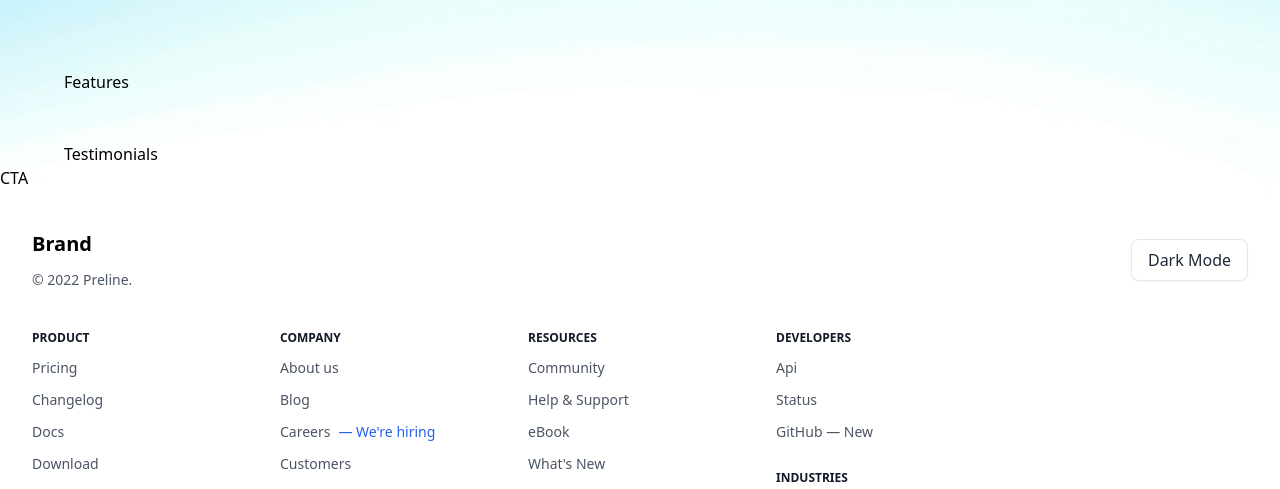
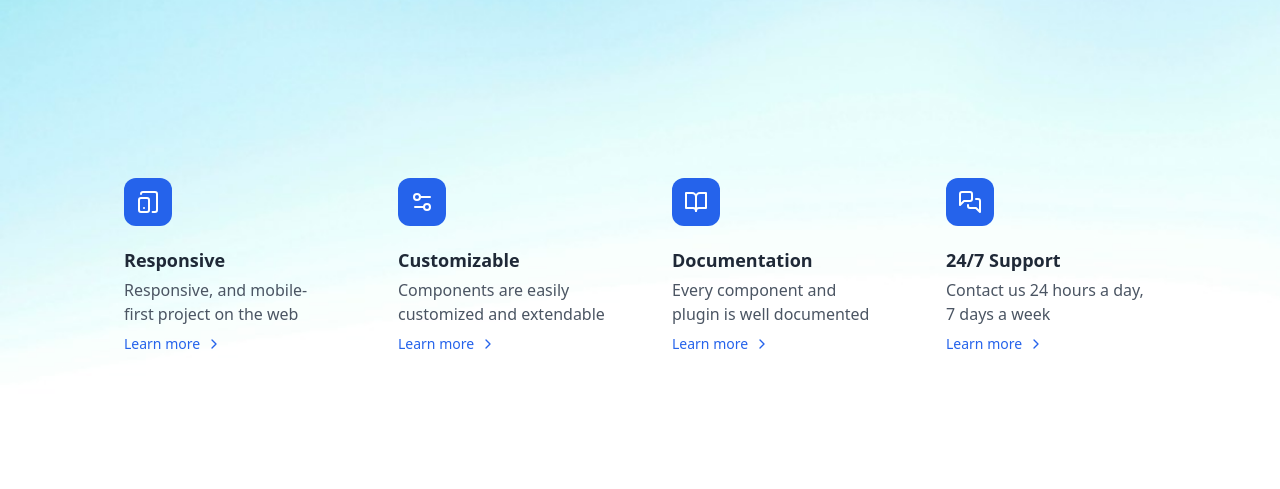
Before and after one commit to sree-r-one/asd-buddy, a React (Vite) app: page / in a window 1280 px wide. Shown: the part 627-1116 px from the top of the page. Built offline with nearby package versions, Linux system fonts and the light colour scheme.

Commit message:
added features

```diff
--- a/src/components/Features.jsx
+++ b/src/components/Features.jsx
@@ -1,7 +1,230 @@
-import React from "react";
+import React, { useState, useEffect } from "react";
 
 const Features = () => {
-  return <div>Features</div>;
+  const [isDarkMode, setIsDarkMode] = useState(false);
+
+  useEffect(() => {
+    if (isDarkMode) {
+      document.documentElement.classList.add("dark");
+    } else {
+      document.documentElement.classList.remove("dark");
+    }
+  }, [isDarkMode]);
+
+  const toggleDarkMode = () => {
+    setIsDarkMode((prevMode) => !prevMode);
+  };
+
+  return (
+    <div className="mx-auto max-w-[85rem] px-4 py-10 sm:px-6 lg:px-8 lg:py-14">
+      <div className="mb-6 flex justify-end"></div>
+
+      <div className="grid items-center gap-2 sm:grid-cols-2 lg:grid-cols-4">
+        {/* Icon Block */}
+        <a
+          className="group flex flex-col justify-center rounded-xl p-4 hover:bg-gray-50 focus:bg-gray-50 focus:outline-none md:p-7 dark:hover:bg-neutral-800 dark:focus:bg-neutral-800"
+          href="#"
+        >
+          <div className="flex size-12 items-center justify-center rounded-xl bg-blue-600">
+            <svg
+              className="size-6 shrink-0 text-white"
+              xmlns="http://www.w3.org/2000/svg"
+              width="24"
+              height="24"
+              viewBox="0 0 24 24"
+              fill="none"
+              stroke="currentColor"
+              strokeWidth="2"
+              strokeLinecap="round"
+              strokeLinejoin="round"
+            >
+              <rect width="10" height="14" x="3" y="8" rx="2" />
+              <path d="M5 4a2 2 0 0 1 2-2h12a2 2 0 0 1 2 2v16a2 2 0 0 1-2 2h-2.4" />
+              <path d="M8 18h.01" />
+            </svg>
+          </div>
+          <div className="mt-5">
+            <h3 className="text-lg font-semibold text-gray-800 group-hover:text-gray-600 dark:text-white dark:group-hover:text-gray-400">
+              Responsive
+            </h3>
+            <p className="mt-1 text-gray-600 dark:text-neutral-400">
+              Responsive, and mobile-first project on the web
+            </p>
+            <span className="mt-2 inline-flex items-center gap-x-1.5 text-sm font-medium text-blue-600 decoration-2 group-hover:underline group-focus:underline">
+              Learn more
+              <svg
+                className="size-4 shrink-0"
+                xmlns="http://www.w3.org/2000/svg"
+                width="24"
+                height="24"
+                viewBox="0 0 24 24"
+                fill="none"
+                stroke="currentColor"
+                strokeWidth="2"
+                strokeLinecap="round"
+                strokeLinejoin="round"
+              >
+                <path d="m9 18 6-6-6-6" />
+              </svg>
+            </span>
+          </div>
+        </a>
+        {/* End Icon Block */}
+
+        {/* Icon Block */}
+        <a
+          className="group flex flex-col justify-center rounded-xl p-4 hover:bg-gray-50 focus:bg-gray-50 focus:outline-none md:p-7 dark:hover:bg-neutral-800 dark:focus:bg-neutral-800"
+          href="#"
+        >
+          <div className="flex size-12 items-center justify-center rounded-xl bg-blue-600">
+            <svg
+              className="size-6 shrink-0 text-white"
+              xmlns="http://www.w3.org/2000/svg"
+              width="24"
+              height="24"
+              viewBox="0 0 24 24"
+              fill="none"
+              stroke="currentColor"
+              strokeWidth="2"
+              strokeLinecap="round"
+              strokeLinejoin="round"
+            >
+              <path d="M20 7h-9" />
+              <path d="M14 17H5" />
+              <circle cx="17" cy="17" r="3" />
+              <circle cx="7" cy="7" r="3" />
+            </svg>
+          </div>
+          <div className="mt-5">
+            <h3 className="text-lg font-semibold text-gray-800 group-hover:text-gray-600 dark:text-white dark:group-hover:text-gray-400">
+              Customizable
+            </h3>
+            <p className="mt-1 text-gray-600 dark:text-neutral-400">
+              Components are easily customized and extendable
+            </p>
+            <span className="mt-2 inline-flex items-center gap-x-1.5 text-sm font-medium text-blue-600 decoration-2 group-hover:underline group-focus:underline">
+              Learn more
+              <svg
+                className="size-4 shrink-0"
+                xmlns="http://www.w3.org/2000/svg"
+                width="24"
+                height="24"
+                viewBox="0 0 24 24"
+                fill="none"
+                stroke="currentColor"
+                strokeWidth="2"
+                strokeLinecap="round"
+                strokeLinejoin="round"
+              >
+                <path d="m9 18 6-6-6-6" />
+              </svg>
+            </span>
+          </div>
+        </a>
+        {/* End Icon Block */}
+
+        {/* Icon Block */}
+        <a
+          className="group flex flex-col justify-center rounded-xl p-4 hover:bg-gray-50 focus:bg-gray-50 focus:outline-none md:p-7 dark:hover:bg-neutral-800 dark:focus:bg-neutral-800"
+          href="#"
+        >
+          <div className="flex size-12 items-center justify-center rounded-xl bg-blue-600">
+            <svg
+              className="size-6 shrink-0 text-white"
+              xmlns="http://www.w3.org/2000/svg"
+              width="24"
+              height="24"
+              viewBox="0 0 24 24"
+              fill="none"
+              stroke="currentColor"
+              strokeWidth="2"
+              strokeLinecap="round"
+              strokeLinejoin="round"
+            >
+              <path d="M2 3h6a4 4 0 0 1 4 4v14a3 3 0 0 0-3-3H2z" />
+              <path d="M22 3h-6a4 4 0 0 0-4 4v14a3 3 0 0 1 3-3h7z" />
+            </svg>
+          </div>
+          <div className="mt-5">
+            <h3 className="text-lg font-semibold text-gray-800 group-hover:text-gray-600 dark:text-white dark:group-hover:text-gray-400">
+              Documentation
+            </h3>
+            <p className="mt-1 text-gray-600 dark:text-neutral-400">
+              Every component and plugin is well documented
+            </p>
+            <span className="mt-2 inline-flex items-center gap-x-1.5 text-sm font-medium text-blue-600 decoration-2 group-hover:underline group-focus:underline">
+              Learn more
+              <svg
+                className="size-4 shrink-0"
+                xmlns="http://www.w3.org/2000/svg"
+                width="24"
+                height="24"
+                viewBox="0 0 24 24"
+                fill="none"
+                stroke="currentColor"
+                strokeWidth="2"
+                strokeLinecap="round"
+                strokeLinejoin="round"
+              >
+                <path d="m9 18 6-6-6-6" />
+              </svg>
+            </span>
+          </div>
+        </a>
+        {/* End Icon Block */}
+
+        {/* Icon Block */}
+        <a
+          className="group flex flex-col justify-center rounded-xl p-4 hover:bg-gray-50 focus:bg-gray-50 focus:outline-none md:p-7 dark:hover:bg-neutral-800 dark:focus:bg-neutral-800"
+          href="#"
+        >
+          <div className="flex size-12 items-center justify-center rounded-xl bg-blue-600">
+            <svg
+              className="size-6 shrink-0 text-white"
+              xmlns="http://www.w3.org/2000/svg"
+              width="24"
+              height="24"
+              viewBox="0 0 24 24"
+              fill="none"
+              stroke="currentColor"
+              strokeWidth="2"
+              strokeLinecap="round"
+              strokeLinejoin="round"
+            >
+              <path d="M14 9a2 2 0 0 1-2 2H6l-4 4V4c0-1.1.9-2 2-2h8a2 2 0 0 1 2 2v5Z" />
+              <path d="M18 9h2a2 2 0 0 1 2 2v11l-4-4h-6a2 2 0 0 1-2-2v-1" />
+            </svg>
+          </div>
+          <div className="mt-5">
+            <h3 className="text-lg font-semibold text-gray-800 group-hover:text-gray-600 dark:text-white dark:group-hover:text-gray-400">
+              24/7 Support
+            </h3>
+            <p className="mt-1 text-gray-600 dark:text-neutral-400">
+              Contact us 24 hours a day, 7 days a week
+            </p>
+            <span className="mt-2 inline-flex items-center gap-x-1.5 text-sm font-medium text-blue-600 decoration-2 group-hover:underline group-focus:underline">
+              Learn more
+              <svg
+                className="size-4 shrink-0"
+                xmlns="http://www.w3.org/2000/svg"
+                width="24"
+                height="24"
+                viewBox="0 0 24 24"
+                fill="none"
+                stroke="currentColor"
+                strokeWidth="2"
+                strokeLinecap="round"
+                strokeLinejoin="round"
+              >
+                <path d="m9 18 6-6-6-6" />
+              </svg>
+            </span>
+          </div>
+        </a>
+        {/* End Icon Block */}
+      </div>
+    </div>
+  );
 };
 
 export default Features;
```
